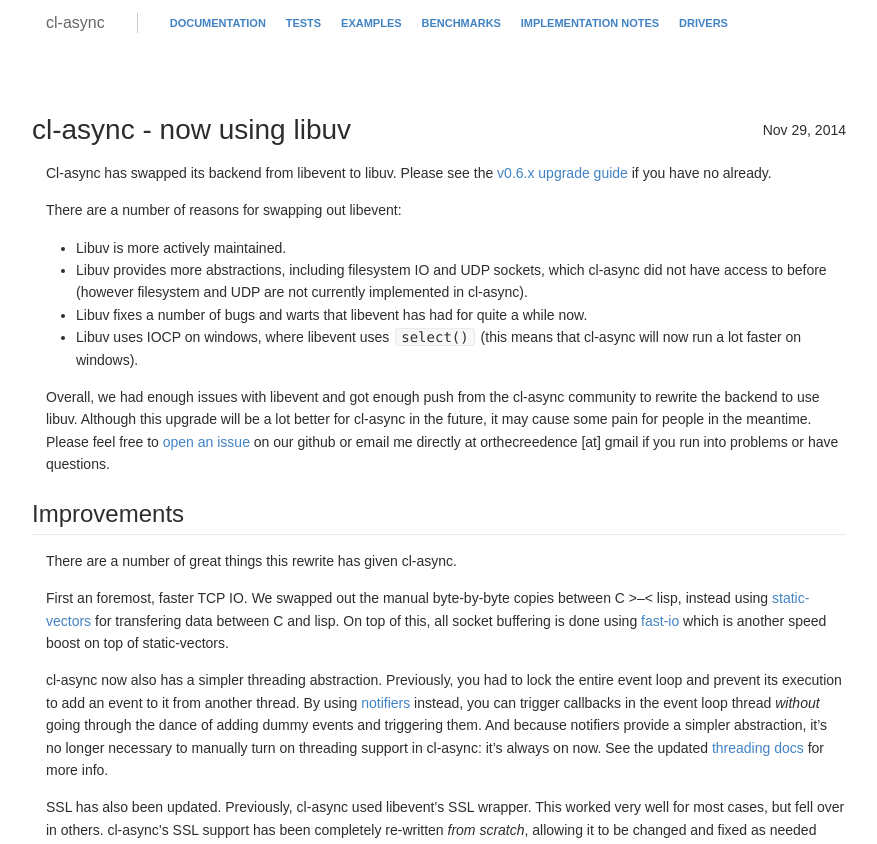
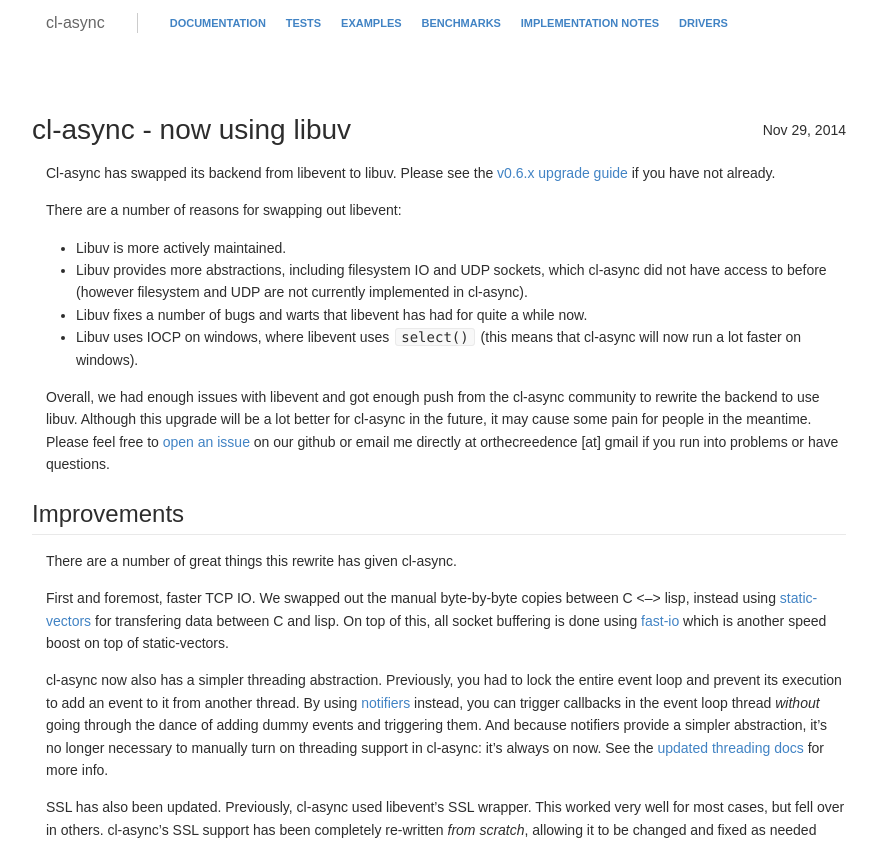
Before and after one commit to orthecreedence/cl-async, a Jekyll site: the page built from _posts/2014-11-29-cl-async-now-using-libuv.md, in a window 1280 px wide. Shown: the top 844 px of the page, without its empty margins (194-1071 px from the left). Built offline with Jekyll 4.4.1, drawn with Linux system fonts in a browser that asks for light colours; Markdown is read by kramdown in place of the engine named in the settings.

Commit message:
typos in pr

```diff
--- a/_posts/2014-11-29-cl-async-now-using-libuv.md
+++ b/_posts/2014-11-29-cl-async-now-using-libuv.md
@@ -3,7 +3,7 @@ title: cl-async - now using libuv
 layout: post
 ---
 Cl-async has swapped its backend from libevent to libuv. Please see the
-[v0.6.x upgrade guide](/cl-async/upgrade-v0.6) if you have no already.
+[v0.6.x upgrade guide](/cl-async/upgrade-v0.6) if you have not already.
 
 There are a number of reasons for swapping out libevent:
 
@@ -27,8 +27,8 @@ problems or have questions.
 
 There are a number of great things this rewrite has given cl-async.
 
-First an foremost, faster TCP IO. We swapped out the manual byte-by-byte copies
-between C &gt;--&lt; lisp, instead using [static-vectors](https://github.com/sionescu/static-vectors)
+First and foremost, faster TCP IO. We swapped out the manual byte-by-byte copies
+between C &lt;--&gt; lisp, instead using [static-vectors](https://github.com/sionescu/static-vectors)
 for transfering data between C and lisp. On top of this, all socket buffering
 is done using [fast-io](https://github.com/rpav/fast-io) which is another speed
 boost on top of static-vectors.
@@ -39,7 +39,7 @@ another thread. By using [notifiers](/cl-async/notifiers) instead, you can
 trigger callbacks in the event loop thread *without* going through the dance of
 adding dummy events and triggering them. And because notifiers provide a simpler
 abstraction, it's no longer necessary to manually turn on threading support in
-cl-async: it's always on now. See the updated [threading docs](/cl-async/threading)
+cl-async: it's always on now. See the [updated threading docs](/cl-async/threading)
 for more info.
 
 SSL has also been updated. Previously, cl-async used libevent's SSL wrapper.
```
